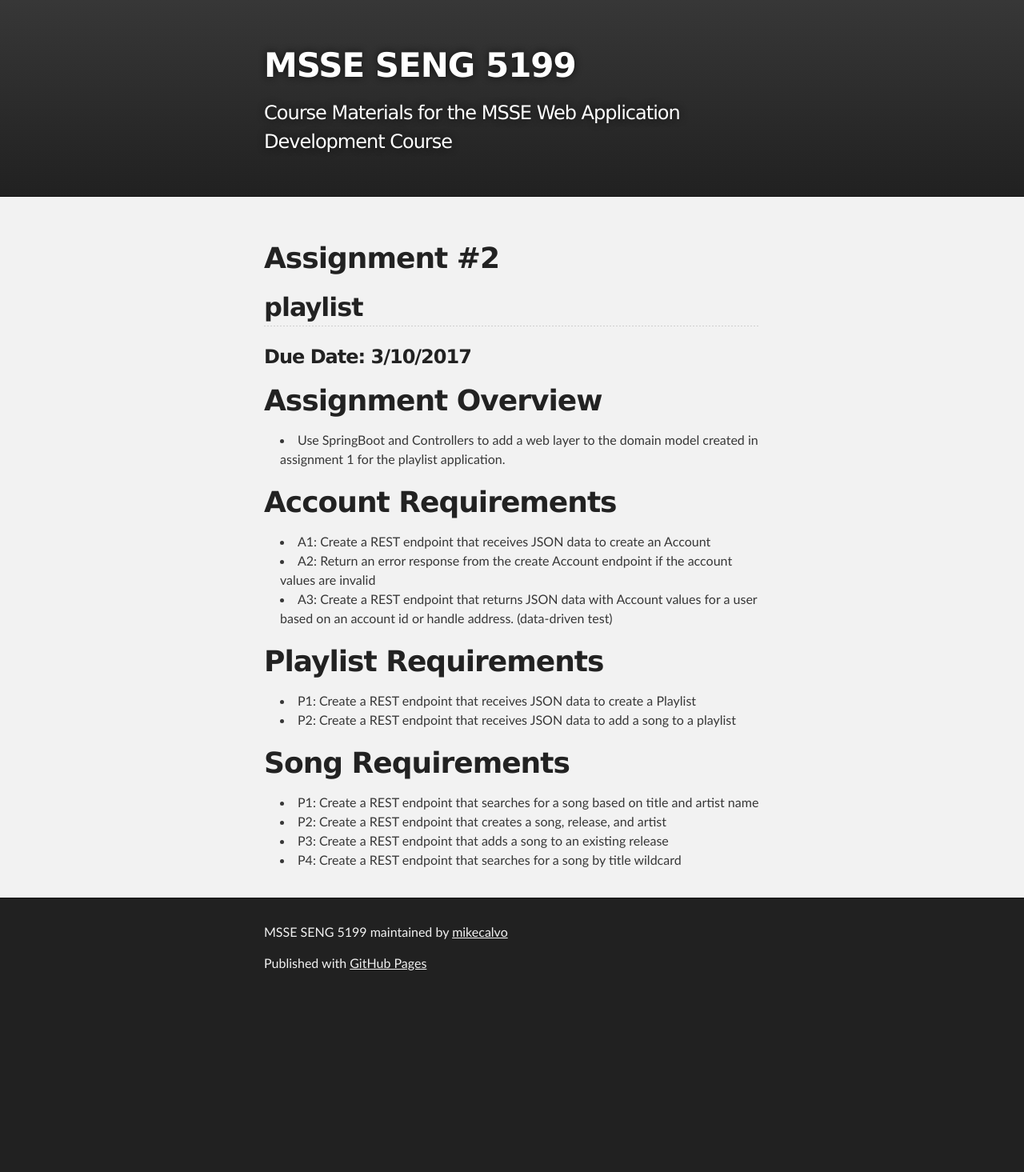
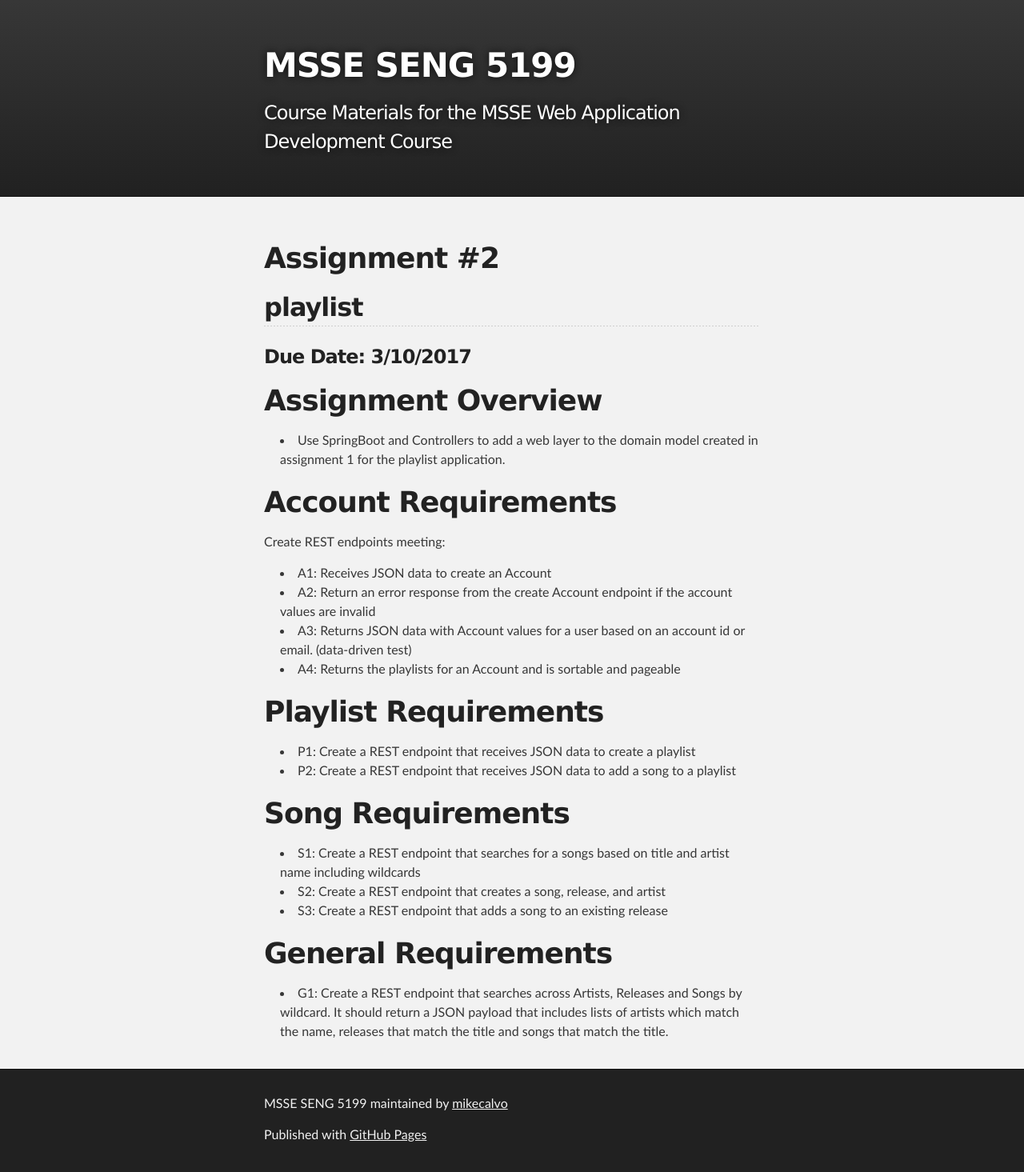
Before and after one commit to mikecalvo/mikecalvo.github.io, a Jekyll site: the page built from msse/assignments/2/index.md, in a window 1280 px wide. Shown: the whole page at 80% size. Built offline with Jekyll 4.4.1, drawn with Linux system fonts in a browser that asks for light colours; before the commit the page ends 1251 px from its top, so only the background shows below that.

Commit message:
Updated Assignment 2

```diff
--- a/msse/assignments/2/index.md
+++ b/msse/assignments/2/index.md
@@ -13,16 +13,20 @@ layout: default
 - Use SpringBoot and Controllers to add a web layer to the domain model created in assignment 1 for the playlist application.
 
 # Account Requirements
-- A1: Create a REST endpoint that receives JSON data to create an Account
+Create REST endpoints meeting:
+- A1: Receives JSON data to create an Account
 - A2: Return an error response from the create Account endpoint if the account values are invalid
-- A3: Create a REST endpoint that returns JSON data with Account values for a user based on an account id or handle address. (data-driven test)
+- A3: Returns JSON data with Account values for a user based on an account id or email. (data-driven test)
+- A4: Returns the playlists for an Account and is sortable and pageable
 
 # Playlist Requirements
-- P1: Create a REST endpoint that receives JSON data to create a Playlist
+- P1: Create a REST endpoint that receives JSON data to create a playlist
 - P2: Create a REST endpoint that receives JSON data to add a song to a playlist
 
 # Song Requirements
-- P1: Create a REST endpoint that searches for a song based on title and artist name
-- P2: Create a REST endpoint that creates a song, release, and artist
-- P3: Create a REST endpoint that adds a song to an existing release
-- P4: Create a REST endpoint that searches for a song by title wildcard
+- S1: Create a REST endpoint that searches for a songs based on title and artist name including wildcards
+- S2: Create a REST endpoint that creates a song, release, and artist
+- S3: Create a REST endpoint that adds a song to an existing release
+
+# General Requirements
+- G1: Create a REST endpoint that searches across Artists, Releases and Songs by wildcard.  It should return a JSON payload that includes lists of artists which match the name, releases that match the title and songs that match the title.
```
